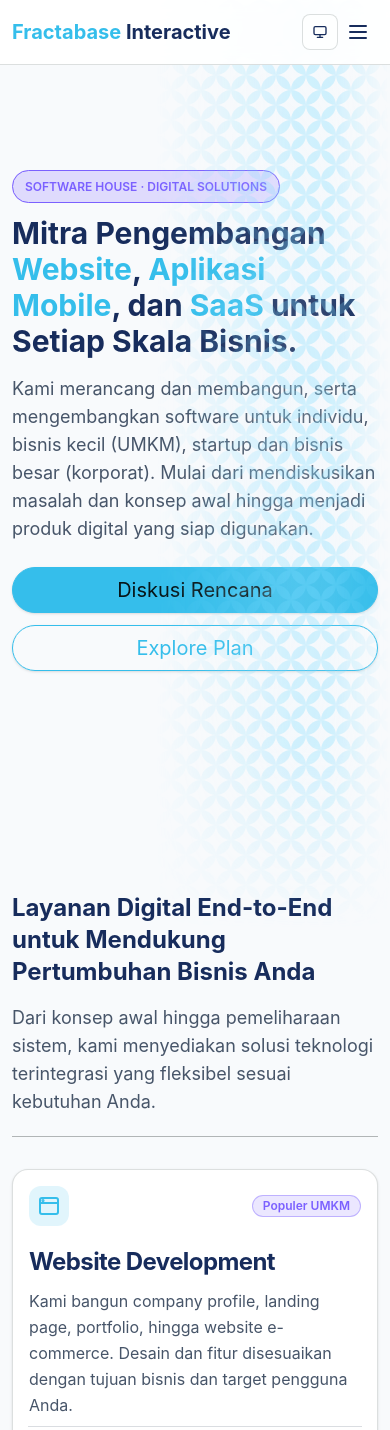
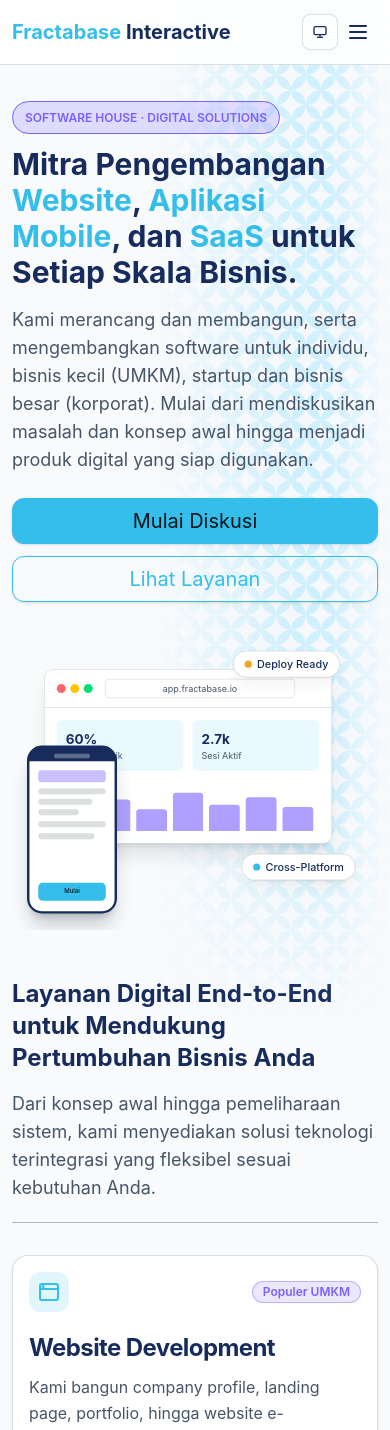
Before and after one commit to fractabase/company-profile, a React (Vite) app: page / in a window 390 px wide. Shown: the top 1430 px of the page. Built offline with nearby package versions, Linux system fonts and the light colour scheme.

Commit message:
feat(hero-section): replace hero illustration with browser and phone mockups with floating badges
Description:
Replaced the existing hero illustration with browser and phone mockups enhanced by floating badges, creating a more modern and engaging visual presentation for the HeroSection.

```diff
--- a/src/features/hero/HeroSection.jsx
+++ b/src/features/hero/HeroSection.jsx
@@ -1,16 +1,110 @@
-import heroImage from "../../assets/images/image-1.svg";
+function BrowserMockup() {
+  return (
+    <div className="relative w-96 animate-[float_6s_ease-in-out_infinite]">
+      {/* Browser frame */}
+      <div className="rounded-xl bg-surface dark:bg-dark-surface border border-line shadow-xl shadow-dark/10 overflow-hidden">
+        {/* Title bar */}
+        <div className="flex items-center justify-between px-4 py-3 border-b border-line bg-base/50 dark:bg-dark-surface-alt/50">
+          <div className="flex gap-1.5">
+            <span className="w-3 h-3 rounded-full bg-red-400" />
+            <span className="w-3 h-3 rounded-full bg-yellow-400" />
+            <span className="w-3 h-3 rounded-full bg-green-400" />
+          </div>
+          <div className="flex-1 mx-4">
+            <div className="bg-surface dark:bg-dark-surface rounded-md px-3 py-1 text-xs text-secondary-color text-center border border-line">
+              app.fractabase.io
+            </div>
+          </div>
+          <div className="w-4" />
+        </div>
+
+        {/* Dashboard content */}
+        <div className="p-4 space-y-4">
+          {/* Stat boxes */}
+          <div className="grid grid-cols-2 gap-3">
+            <div className="bg-primary/10 rounded-lg p-3">
+              <p className="text-lg font-bold text-primary-color">60%</p>
+              <p className="text-xs text-secondary-color">Efisiensi Naik</p>
+            </div>
+            <div className="bg-primary/10 rounded-lg p-3">
+              <p className="text-lg font-bold text-primary-color">2.7k</p>
+              <p className="text-xs text-secondary-color">Sesi Aktif</p>
+            </div>
+          </div>
+
+          {/* Mini bar chart */}
+          <div className="flex items-end gap-2 h-16 px-2">
+            {[40, 65, 45, 80, 55, 70, 50].map((h, i) => (
+              <div key={i} className="flex-1 bg-secondary/60 rounded-t-sm" style={{ height: `${h}%` }} />
+            ))}
+          </div>
+        </div>
+      </div>
+    </div>
+  );
+}
+
+function PhoneMockup({ className }) {
+  return (
+    <div className={`absolute w-30 animate-[float_7s_ease-in-out_infinite_0.5s] origin-top ${className}`}>
+      {/* Phone frame */}
+      <div className="rounded-[20px] h-56 bg-primary-color dark:bg-dark-surface-alt border-[3px] border-primary-color dark:border-dark-surface-alt shadow-xl shadow-dark/20 overflow-hidden">
+        {/* Notch */}
+        <div className="flex justify-center pt-2 pb-1 bg-primary-color dark:bg-dark-surface-alt">
+          <div className="w-12 h-1.5 rounded-full bg-surface/30" />
+        </div>
+
+        {/* Screen content */}
+        <div className="bg-surface dark:bg-dark-surface p-3 pb-8 space-y-2 h-full relative flex flex-col">
+          {/* Header bar */}
+          <div className="h-4 rounded bg-secondary/40" />
+
+          {/* Content lines */}
+          <div className="space-y-1.5 h-max">
+            <div className="h-2 rounded bg-line w-full" />
+            <div className="h-2 rounded bg-line w-4/5" />
+            <div className="h-2 rounded bg-line w-3/5" />
+          </div>
+
+          <div className="h-2 rounded bg-line w-full" />
+          <div className="h-2 rounded bg-line w-5/6" />
+
+          {/* CTA button */}
+          <div className="pt-2 mt-auto">
+            <div className="h-6 rounded-md bg-primary flex items-center justify-center">
+              <span className="text-[8px] text-dark font-medium">Mulai</span>
+            </div>
+          </div>
+        </div>
+      </div>
+    </div>
+  );
+}
+
+function FloatingBadge({ label, dotColor, className }) {
+  return (
+    <div
+      className={`inline-flex items-center gap-1.5 px-3 py-1.5 rounded-full bg-surface dark:bg-dark-surface border border-line shadow-lg shadow-dark/5 text-xs font-medium text-primary-color ${className}`}
+    >
+      <span className={`w-2 h-2 rounded-full ${dotColor}`} />
+      {label}
+    </div>
+  );
+}
 
 export default function HeroSection({ className }) {
   return (
     <>
-      <section className={`relative dark:bg-dark-secondary/40 ${className}`} id="Home">
-        <div className="section-container max-sm:px-3 min-h-dvh grid lg:grid-cols-3 items-center">
-          <div className="col-auto lg:col-span-2">
-            <span className="border border-secondary text-secondary text-xs md:text-sm font-semibold bg-secondary/20 rounded-3xl lg:rounded-2xl py-2 lg:py-3 px-3 lg:px-4 uppercase">
+      <section className={`relative overflow-visible ${className}`} id="Home">
+        {/* Content */}
+        <div className="section-container max-sm:px-3 min-h-dvh grid lg:grid-cols-3 items-center relative z-10">
+          {/* Left: Text content */}
+          <div className="col-auto lg:col-span-2 py-6 mt-20 lg:mt-0">
+            <span className="border border-secondary rounded-3xl lg:rounded-full text-secondary text-xs md:text-sm font-semibold bg-secondary/20 py-2 lg:py-3 px-3 lg:px-4 uppercase">
               Software House · Digital Solutions
             </span>
 
-            <h1 className="text-3xl lg:text-6xl mb-4 mt-4 lg:mt-8 font-bold text-primary-color">
+            <h1 className="text-3xl lg:text-6xl mb-4 mt-4 lg:mt-8 font-bold text-primary-color max-w-3xl">
               Mitra Pengembangan <span className="text-primary">Website</span>,{" "}
               <span className="text-primary">Aplikasi Mobile</span>, dan <span className="text-primary">SaaS</span>{" "}
               untuk Setiap Skala Bisnis.
@@ -22,35 +116,68 @@ export default function HeroSection({ className }) {
               digital yang siap digunakan.
             </p>
 
-            <div className="flex max-md:flex-col gap-3">
+            <div className="flex max-sm:flex-col gap-3">
               <a
                 href="/#Contact"
-                className="py-2 px-5 border border-primary rounded-3xl bg-primary text-dark text-xl text-center transition hover:text-shadow-xs shadow hover:shadow-lg hover:translate-y-0.5"
+                className="py-2 px-5 border border-primary rounded-xl bg-primary text-dark text-xl text-center transition hover:text-shadow-xs shadow hover:shadow-lg hover:translate-y-0.5"
                 role="button"
               >
-                Diskusi Rencana
+                Mulai Diskusi
               </a>
 
               <button
                 type="button"
-                className="py-2 px-5 border border-primary rounded-3xl text-primary text-xl transition hover:bg-primary/10 shadow hover:shadow-lg hover:translate-y-0.5"
+                className="py-2 px-5 border border-primary rounded-xl text-primary text-xl transition hover:bg-primary/10 focus:bg-primary/10 shadow hover:shadow-lg hover:translate-y-0.5"
               >
-                Explore Plan
+                Lihat Layanan
               </button>
             </div>
           </div>
 
-          <div className="col-auto max-lg:hidden">
-            <img src={heroImage} alt="Hero Image Ilustration" className="z-3 relative ms-20 max-xl:w-10/12" />
+          {/* Right: Product mockup composition */}
+          <div className="col-auto max-lg:mt-8 max-lg:mb-16 relative h-87.5 md:h-96 hidden lg:block ">
+            {/* Browser Mockup */}
+            <div className="absolute top-0 left-1/2 -translate-x-1/2">
+              <BrowserMockup />
+            </div>
+
+            {/* Phone Mockup — overlapping bottom-left of browser */}
+            <PhoneMockup className="top-32" />
+
+            {/* Floating Badges */}
+            <FloatingBadge
+              label="Deploy Ready"
+              dotColor="bg-tertiary"
+              className="absolute -top-4 right-4 -translate-x-1/2 animate-[float_5s_ease-in-out_infinite_0.3s]"
+            />
+
+            <FloatingBadge
+              label="Cross-Platform"
+              dotColor="bg-primary"
+              className="absolute bottom-28 right-4 -translate-x-1/2 animate-[float_6s_ease-in-out_infinite_0.8s]"
+            />
           </div>
-        </div>
 
-        <div className="hidden">
-          <div className="w-72 h-72 rounded-full -z-10 bg-radial from-primary to-transparent blur-3xl absolute left-1/3 top-16 animate-[bounce_40s_ease-in-out_infinite]"></div>
+          {/* Mobile mockup — visible only below lg */}
+          <div className="col-auto lg:hidden sm:w-1/2 sm:mx-auto relative h-70 md:h-87.5 mt-6 max-sm:overflow-hidden">
+            <div className="absolute left-44 -translate-x-1/2 top-5 scale-75 origin-top">
+              <BrowserMockup />
+            </div>
 
-          <div className="w-52 h-52 rounded-full -z-10 bg-radial from-tertiary to-transparent blur-3xl absolute left-18 top-96 animate-[bounce_30s_ease-in-out_infinite]"></div>
+            <PhoneMockup className="left-0 top-24 scale-75" />
 
-          <div className="w-64 h-64 rounded-full -z-10 bg-radial from-secondary to-transparent blur-3xl absolute left-96 bottom-24 animate-[bounce_50s_ease-in-out_infinite]"></div>
+            <FloatingBadge
+              label="Deploy Ready"
+              dotColor="bg-tertiary"
+              className="absolute top-1 right-8 scale-90 sm:-translate-x-1/2 animate-[float_5s_ease-in-out_infinite_0.3s]"
+            />
+
+            <FloatingBadge
+              label="Cross-Platform"
+              dotColor="bg-primary"
+              className="absolute bottom-12 right-4 scale-90 sm:-translate-x-1/2 animate-[float_6s_ease-in-out_infinite_0.8s]"
+            />
+          </div>
         </div>
       </section>
     </>
```
